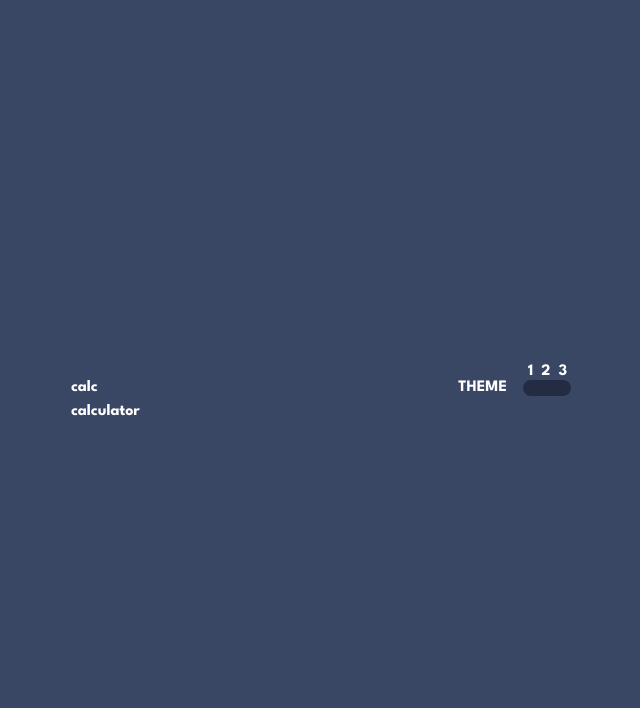
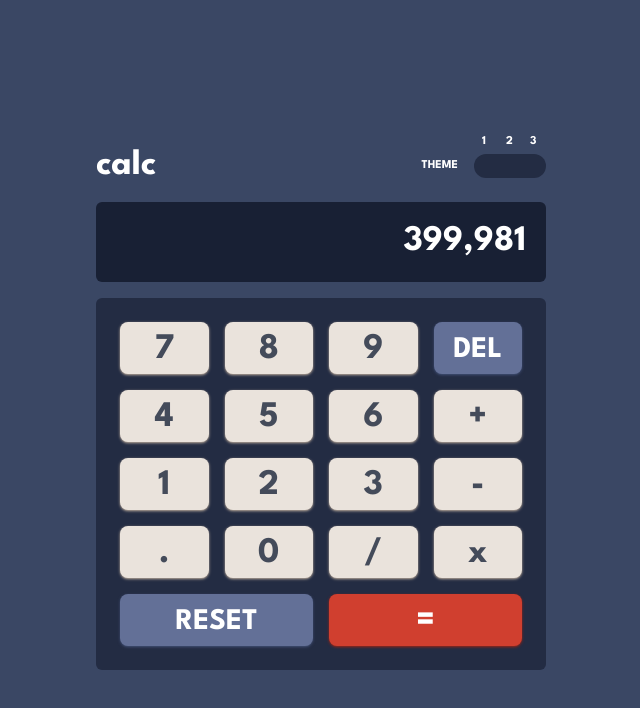
Before and after one commit to jialatteo/frontend-mentor-react-tailwind, a Next.js app: page /calculator-app in a window 1280 px wide. Shown: the top 708 px of the page, without its empty margins (319-959 px from the left). Built offline with nearby package versions, Linux system fonts and the light colour scheme.

Commit message:
Finish first theme design

```diff
--- a/src/app/calculator-app/page.js
+++ b/src/app/calculator-app/page.js
@@ -7,18 +7,12 @@ export default function CalculatorApp() {
     <div
       className={`${leagueSpartan.className} bg-calculator-main-background flex min-h-screen items-center justify-center text-white`}
     >
-      <div className="max-w-[500px] flex-1">
-        <div className="flex items-center justify-between">
-          <p>calc</p>
+      <div className="flex max-w-[450px] flex-1 flex-col gap-4">
+        <div className="mt-4 flex items-center justify-between">
+          <p className="text-4xl">calc</p>
           <div className="flex items-center gap-4">
-            <p>THEME</p>
-            <div className="bg-calculator-toggle-and-keypad-background relative flex h-4 w-12 items-center justify-center rounded-full">
-              <div className="absolute -top-5 right-1 flex gap-2">
-                <span>1</span>
-                <span>2</span>
-                <span>3</span>
-              </div>
-              <div className="flex gap-2">
+            <p className="text-xs">THEME</p>
+            <div className="bg-calculator-toggle-and-keypad-background w-18 flex h-6 items-center justify-center gap-2 rounded-full p-1">
               <label className="flex cursor-pointer" htmlFor="theme-one">
                 <input
                   id="theme-one"
@@ -27,7 +21,9 @@ export default function CalculatorApp() {
                   value={0}
                   className="peer appearance-none"
                 />
-                  <div className="bg-calculator-toggle-and-equals-key-background invisible h-2 w-2 rounded-full peer-checked:visible"></div>
+                <div className="peer-checked:bg-calculator-toggle-and-equals-key-background peer-checked:hover:bg-calculator-toggle-and-equals-key-background hover:bg-calculator-toggle-and-equals-key-background-hover relative h-4 w-4 rounded-full">
+                  <span className="absolute -top-6 left-1 text-xs">1</span>
+                </div>
               </label>
               <label className="flex cursor-pointer" htmlFor="theme-two">
                 <input
@@ -37,7 +33,9 @@ export default function CalculatorApp() {
                   value={1}
                   className="peer appearance-none"
                 />
-                  <div className="bg-calculator-toggle-and-equals-key-background invisible h-2 w-2 rounded-full peer-checked:visible"></div>
+                <div className="peer-checked:bg-calculator-toggle-and-equals-key-background peer-checked:hover:bg-calculator-toggle-and-equals-key-background hover:bg-calculator-toggle-and-equals-key-background-hover relative h-4 w-4 rounded-full">
+                  <span className="absolute -top-6 left-1 text-xs">2</span>
+                </div>
               </label>
               <label className="flex cursor-pointer" htmlFor="theme-three">
                 <input
@@ -47,13 +45,82 @@ export default function CalculatorApp() {
                   value={2}
                   className="peer appearance-none"
                 />
-                  <div className="bg-calculator-toggle-and-equals-key-background invisible h-2 w-2 rounded-full peer-checked:visible"></div>
+                <div className="peer-checked:bg-calculator-toggle-and-equals-key-background peer-checked:hover:bg-calculator-toggle-and-equals-key-background hover:bg-calculator-toggle-and-equals-key-background-hover relative h-4 w-4 rounded-full">
+                  <span className="absolute -top-6 left-1 text-xs">3</span>
+                </div>
               </label>
             </div>
           </div>
         </div>
+        <div className="bg-calculator-result-background rounded-md p-5">
+          <p className="text-end text-4xl">399,981</p>
         </div>
-        <p>calculator</p>
+        <div className="bg-calculator-toggle-and-keypad-background flex flex-col gap-4 rounded-md p-6 text-4xl">
+          <div className="flex gap-4">
+            <button className="text-calculator-primary-text bg-calculator-regular-key-background shadow-calculator-regular-key-shadow hover:bg-calculator-regular-key-background-hover flex-1 rounded-lg px-4 pb-1 pt-2 shadow">
+              7
+            </button>
+            <button className="text-calculator-primary-text bg-calculator-regular-key-background shadow-calculator-regular-key-shadow hover:bg-calculator-regular-key-background-hover flex-1 rounded-lg px-4 pb-1 pt-2 shadow">
+              8
+            </button>
+            <button className="text-calculator-primary-text bg-calculator-regular-key-background shadow-calculator-regular-key-shadow hover:bg-calculator-regular-key-background-hover flex-1 rounded-lg px-4 pb-1 pt-2 shadow">
+              9
+            </button>
+            <button className="bg-calculator-function-key-background shadow-calculator-function-key-shadow hover:bg-calculator-function-key-background-hover flex-1 rounded-lg px-4 pb-1 pt-2 text-3xl text-white shadow">
+              DEL
+            </button>
+          </div>
+          <div className="flex gap-4">
+            <button className="text-calculator-primary-text bg-calculator-regular-key-background shadow-calculator-regular-key-shadow hover:bg-calculator-regular-key-background-hover flex-1 rounded-lg px-4 pb-1 pt-2 shadow">
+              4
+            </button>
+            <button className="text-calculator-primary-text bg-calculator-regular-key-background shadow-calculator-regular-key-shadow hover:bg-calculator-regular-key-background-hover flex-1 rounded-lg px-4 pb-1 pt-2 shadow">
+              5
+            </button>
+            <button className="text-calculator-primary-text bg-calculator-regular-key-background shadow-calculator-regular-key-shadow hover:bg-calculator-regular-key-background-hover flex-1 rounded-lg px-4 pb-1 pt-2 shadow">
+              6
+            </button>
+            <button className="text-calculator-primary-text bg-calculator-regular-key-background shadow-calculator-regular-key-shadow hover:bg-calculator-regular-key-background-hover flex-1 rounded-lg px-4 pb-1 pt-2 shadow">
+              +
+            </button>
+          </div>
+          <div className="flex gap-4">
+            <button className="text-calculator-primary-text bg-calculator-regular-key-background shadow-calculator-regular-key-shadow hover:bg-calculator-regular-key-background-hover flex-1 rounded-lg px-4 pb-1 pt-2 shadow">
+              1
+            </button>
+            <button className="text-calculator-primary-text bg-calculator-regular-key-background shadow-calculator-regular-key-shadow hover:bg-calculator-regular-key-background-hover flex-1 rounded-lg px-4 pb-1 pt-2 shadow">
+              2
+            </button>
+            <button className="text-calculator-primary-text bg-calculator-regular-key-background shadow-calculator-regular-key-shadow hover:bg-calculator-regular-key-background-hover flex-1 rounded-lg px-4 pb-1 pt-2 shadow">
+              3
+            </button>
+            <button className="text-calculator-primary-text bg-calculator-regular-key-background shadow-calculator-regular-key-shadow hover:bg-calculator-regular-key-background-hover flex-1 rounded-lg px-4 pb-1 pt-2 shadow">
+              -
+            </button>
+          </div>
+          <div className="flex gap-4">
+            <button className="text-calculator-primary-text bg-calculator-regular-key-background shadow-calculator-regular-key-shadow hover:bg-calculator-regular-key-background-hover flex-1 rounded-lg px-4 pb-1 pt-2 shadow">
+              .
+            </button>
+            <button className="text-calculator-primary-text bg-calculator-regular-key-background shadow-calculator-regular-key-shadow hover:bg-calculator-regular-key-background-hover flex-1 rounded-lg px-4 pb-1 pt-2 shadow">
+              0
+            </button>
+            <button className="text-calculator-primary-text bg-calculator-regular-key-background shadow-calculator-regular-key-shadow hover:bg-calculator-regular-key-background-hover flex-1 rounded-lg px-4 pb-1 pt-2 shadow">
+              /
+            </button>
+            <button className="text-calculator-primary-text bg-calculator-regular-key-background shadow-calculator-regular-key-shadow hover:bg-calculator-regular-key-background-hover flex-1 rounded-lg px-4 pb-1 pt-2 shadow">
+              x
+            </button>
+          </div>
+          <div className="flex gap-4">
+            <button className="bg-calculator-function-key-background shadow-calculator-function-key-shadow hover:bg-calculator-function-key-background-hover flex-1 rounded-lg px-4 pb-1 pt-2 text-3xl text-white shadow">
+              RESET
+            </button>
+            <button className="bg-calculator-toggle-and-equals-key-background shadow-calculator-equals-key-shadow hover:bg-calculator-toggle-and-equals-key-background-hover flex-1 rounded-lg px-4 pb-1 pt-2 text-white shadow">
+              =
+            </button>
+          </div>
+        </div>
       </div>
     </div>
   );
--- a/tailwind.config.js
+++ b/tailwind.config.js
@@ -70,10 +70,13 @@ module.exports = {
         "calculator-toggle-and-keypad-background": "hsl(223, 31%, 20%)",
         "calculator-result-background": "hsl(224, 36%, 15%)",
         "calculator-function-key-background": "hsl(225, 21%, 49%)",
+        "calculator-function-key-background-hover": "hsl(225, 21%, 70%)",
         "calculator-function-key-shadow": "hsl(224, 28%, 35%)",
         "calculator-toggle-and-equals-key-background": "hsl(6, 63%, 50%)",
+        "calculator-toggle-and-equals-key-background-hover": "hsl(6, 63%, 70%)",
         "calculator-equals-key-shadow": "hsl(6, 70%, 34%)",
         "calculator-regular-key-background": "hsl(30, 25%, 89%)",
+        "calculator-regular-key-background-hover": "hsl(30, 25%, 99%)",
         "calculator-regular-key-shadow": "hsl(28, 16%, 65%)",
         "calculator-primary-text": "hsl(221, 14%, 31%)",
       },
```
Lines whose indentation alone changed are shown as unchanged.
